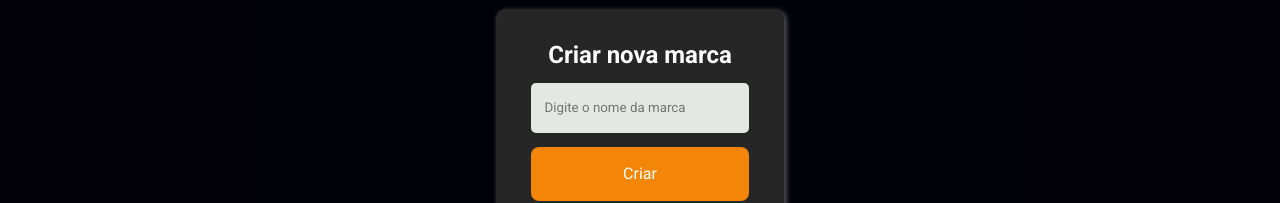
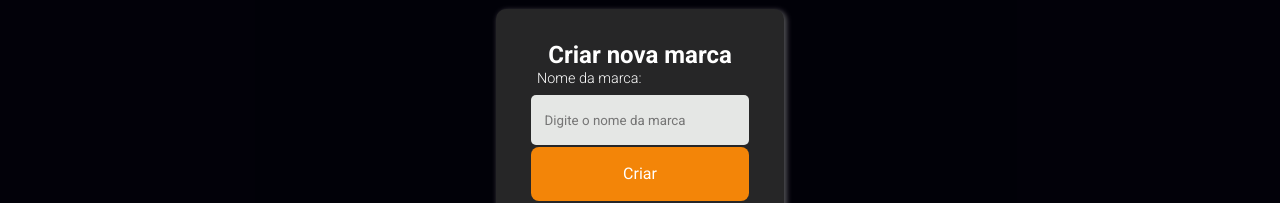
Before and after one commit to edusantanaw/frontend_car, a React (Vite) app: page / in a window 1280 px wide. Both pictures are taken after a click on the button "Nova Marca". Shown: the part 279-482 px from the top of the page. Built offline with nearby package versions, Linux system fonts and the light colour scheme; no server answers.

Commit message:
feat: add labels to inputs

```diff
--- a/src/pages/home/components/brand/BrandModal.tsx
+++ b/src/pages/home/components/brand/BrandModal.tsx
@@ -6,6 +6,7 @@ import Modal from "../../../../shared/components/Modal";
 import SweetAlert from "../../../../shared/components/SweetAlert";
 import delay from "../../../../shared/utils/delay";
 import { ModalContent } from "./style";
+import { InputContainer, Label } from "../../../../shared/styles/input";
 
 interface props {
   handleClose: () => void;
@@ -60,14 +61,17 @@ export default function BrandModal({
     <Modal onClose={handleClose}>
       <ModalContent>
         <h2>{editMode ? "Editar" : "Criar nova"} marca</h2>
+        <InputContainer width="80%">
+          <Label>Nome da marca:</Label>
           <Input
-          width="80%"
+            width="100%"
             ref={nameRef}
             type="string"
             placeholder="Digite o nome da marca"
             defaultValue={defaultValue ?? ""}
             onKeyPress={handleKeyPress}
           />
+        </InputContainer>
         {!loading ? (
           <Button
             width="80%"
--- a/src/pages/home/components/car/CarModal.tsx
+++ b/src/pages/home/components/car/CarModal.tsx
@@ -8,6 +8,7 @@ import Modal from "../../../../shared/components/Modal";
 import SweetAlert from "../../../../shared/components/SweetAlert";
 import { useDataContext } from "../../../../shared/hooks/useDataContext";
 import { FormStyle } from "./style";
+import { InputContainer, Label } from "../../../../shared/styles/input";
 
 interface props {
   editMode?: boolean;
@@ -81,31 +82,49 @@ const CarModal = ({ editMode, handleClose, action, car }: props) => {
     <Modal onClose={handleClose}>
       <FormStyle>
         <h2>{editMode ? "Editar" : "Criar"} carro</h2>
+        <InputContainer>
+          <Label>Modelo:</Label>
           <select value={modelId!} onChange={(e) => setModelId(e.target.value)}>
             <option value="">Selecione o modelo</option>
             {models.map((e) => (
               <option value={e.id}>{e.nome}</option>
             ))}
           </select>
-        <select value={fuel} onChange={(e) => setFuel(e.target.value as fuel)}>
+        </InputContainer>
+        <InputContainer>
+          <Label>Combustivel:</Label>
+          <select
+            value={fuel}
+            onChange={(e) => setFuel(e.target.value as fuel)}
+          >
             <option value="FLEX">FLEX</option>
             <option value="DIESEL">DIESEL</option>
           </select>
+        </InputContainer>
+        <InputContainer>
+          <Label>Cor:</Label>
           <Input
             value={color}
             placeholder="Digite a cor"
             onChange={(e) => setColor(e.target.value)}
           />
+        </InputContainer>
+        <InputContainer>
+          <Label>Ano:</Label>
           <Input
             value={year}
             placeholder="Digite o ano"
             onChange={(e) => setYear(parseNumber(e.target.value, year))}
           />
+        </InputContainer>
+        <InputContainer>
+          <Label>Portas:</Label>
           <Input
             value={dors}
             placeholder="Digite o número de portas"
             onChange={(e) => setDors(parseNumber(e.target.value, dors))}
           />
+        </InputContainer>
         {error && <span id="error">{error}</span>}
         {!loading ? (
           <Button title={editMode ? "Editar" : "Criar"} action={handleAction} />
--- a/src/pages/home/components/car/style.ts
+++ b/src/pages/home/components/car/style.ts
@@ -13,6 +13,7 @@ const FormStyle = styled.div`
   align-items: center;
   justify-content: space-between;
   box-shadow: 2px 2px 5px 1px #686869be;
+  row-gap: 0.7em;
   select {
     width: 100%;
     padding: 1em;
--- a/src/pages/home/components/model/ModelForm.tsx
+++ b/src/pages/home/components/model/ModelForm.tsx
@@ -7,6 +7,7 @@ import LoadingSpinner from "../../../../shared/components/LoadingSpinner";
 import SweetAlert from "../../../../shared/components/SweetAlert";
 import { removeNotBrlValue } from "../../../../shared/utils/removeNotBrlValue";
 import { FormStyle } from "./style";
+import { InputContainer, Label } from "../../../../shared/styles/input";
 
 export type modelDataType = {
   name: string;
@@ -52,16 +53,24 @@ const ModelForm = ({ editMode, model, brands, action, handleClose }: props) => {
   return (
     <FormStyle>
       <h2>{editMode ? "Editar" : "Criar novo"} modelo</h2>
+      <InputContainer>
+        <Label>Nome do modelo:</Label>
         <Input
           value={name}
           placeholder="Digite o nome do modelo"
           onChange={(e) => setName(e.target.value)}
         />
+      </InputContainer>
+      <InputContainer>
+        <Label>Valor fipe:</Label>
         <Input
           value={value}
           onChange={(e) => setValue(removeNotBrlValue(e.target.value))}
           placeholder="Digite o valor fipe do moelo"
         />
+      </InputContainer>
+      <InputContainer>
+      <Label>Marca</Label>
         <select
           style={{ width: "100%" }}
           value={selectedBrandId}
@@ -73,6 +82,7 @@ const ModelForm = ({ editMode, model, brands, action, handleClose }: props) => {
             </option>
           ))}
         </select>
+      </InputContainer>
       {!loading ? (
         <Button
           title={editMode ? "Editar" : "Criar"}
--- a/src/shared/styles/input.ts
+++ b/src/shared/styles/input.ts
@@ -10,3 +10,16 @@ export const InputStyle = styled.input<{ width?: string }>`
     outline: none;
   }
 `;
+
+export const InputContainer = styled.div<{ width?: string }>`
+  width: ${(p) => p?.width ?? "100%"};
+  display: flex;
+  flex-direction: column;
+  gap: 0.5em;
+`;
+
+export const Label = styled.label`
+  font-weight: 300;
+  font-size: 0.9em;
+  margin-left: 0.4em;
+`;
--- a/src/shared/styles/list.tsx
+++ b/src/shared/styles/list.ts
@@ -19,4 +19,5 @@ const ListItem = styled.li`
   box-shadow: 0px 0px 1px 1px #ee0571;
 `;
 
+
 export { List, ListItem };
```
Also changed, not shown: 1 other file (tests, documents, lock files or other folders). Lines whose indentation alone changed are shown as unchanged.
